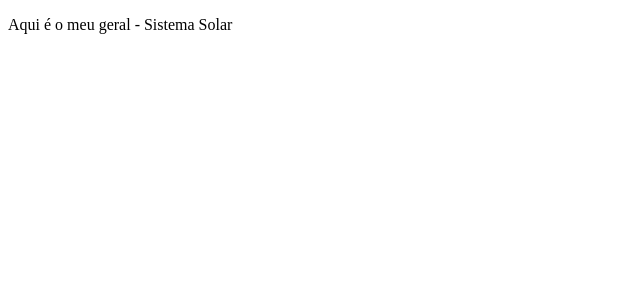
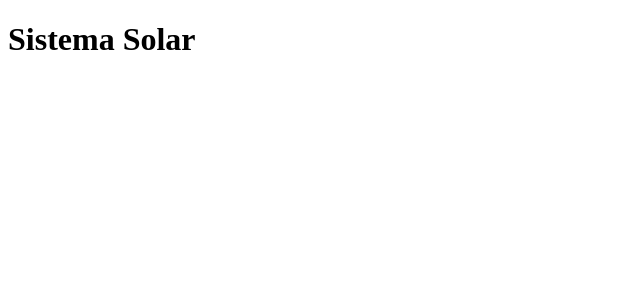
Before and after one commit to jubarcelos/solarsystem, a React (Create React App) app: page / in a window 1280 px wide. Shown: the top 300 px of the page, without its empty margins (0-640 px from the left). Built offline with nearby package versions, Linux system fonts and the light colour scheme.

Commit message:
Requisito 1 executado

```diff
--- a/src/App.js
+++ b/src/App.js
@@ -1,8 +1,11 @@
 import React from 'react';
+import Header from './components/Header.js';
 
 class App extends React.Component {
   render() {
-    return (<p>Aqui é o meu geral - Sistema Solar</p>);
+    return (
+    < Header/>
+    );
   }
 }
 
--- /dev/null
+++ b/src/components/Header.js
@@ -0,0 +1,13 @@
+import React from 'react';
+
+class Header extends React.Component {
+  render() {
+    return (
+    <header>
+    <h1>Sistema Solar</h1>
+    </header>
+    );
+  }
+}
+
+export default Header;
```
